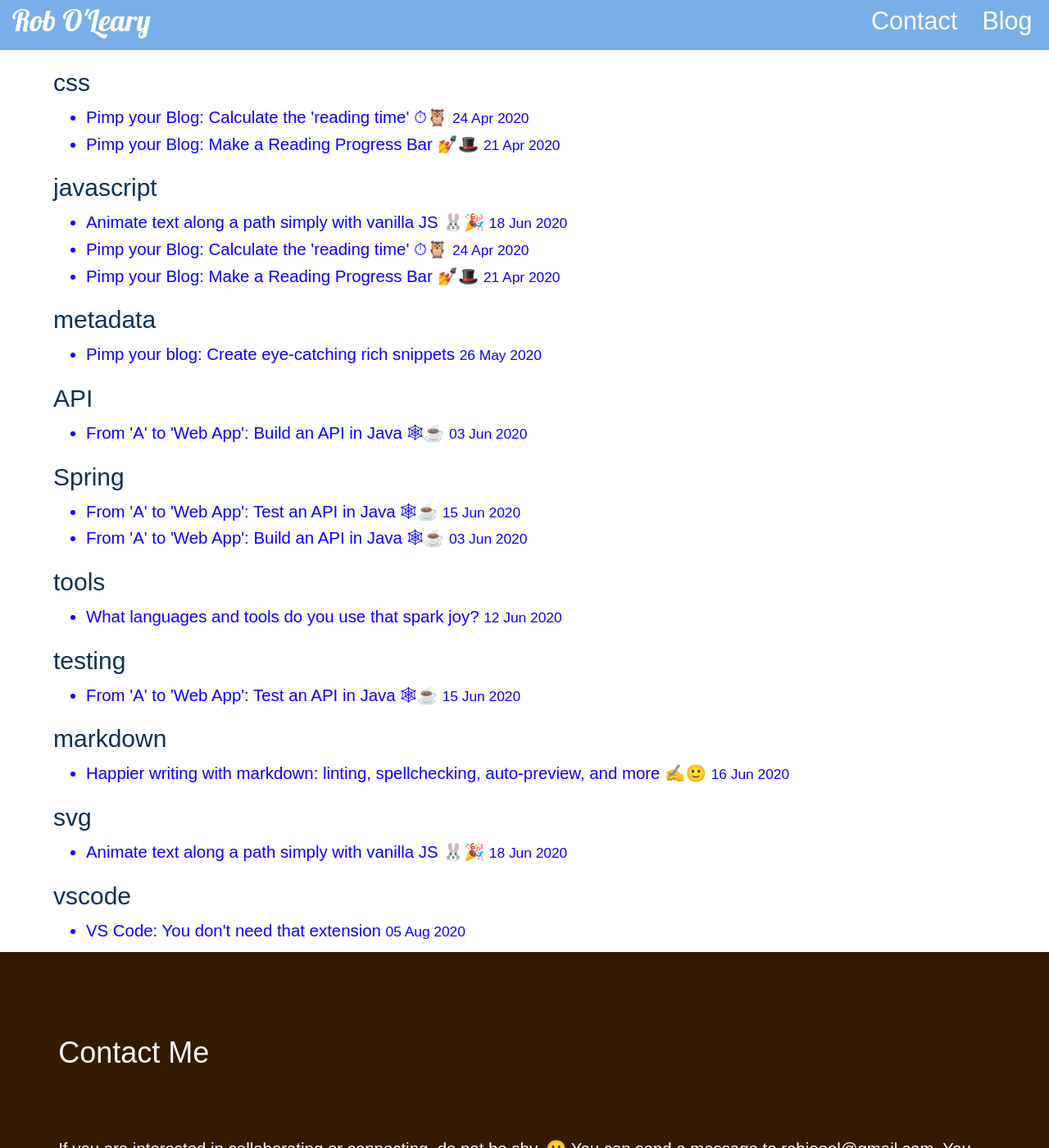
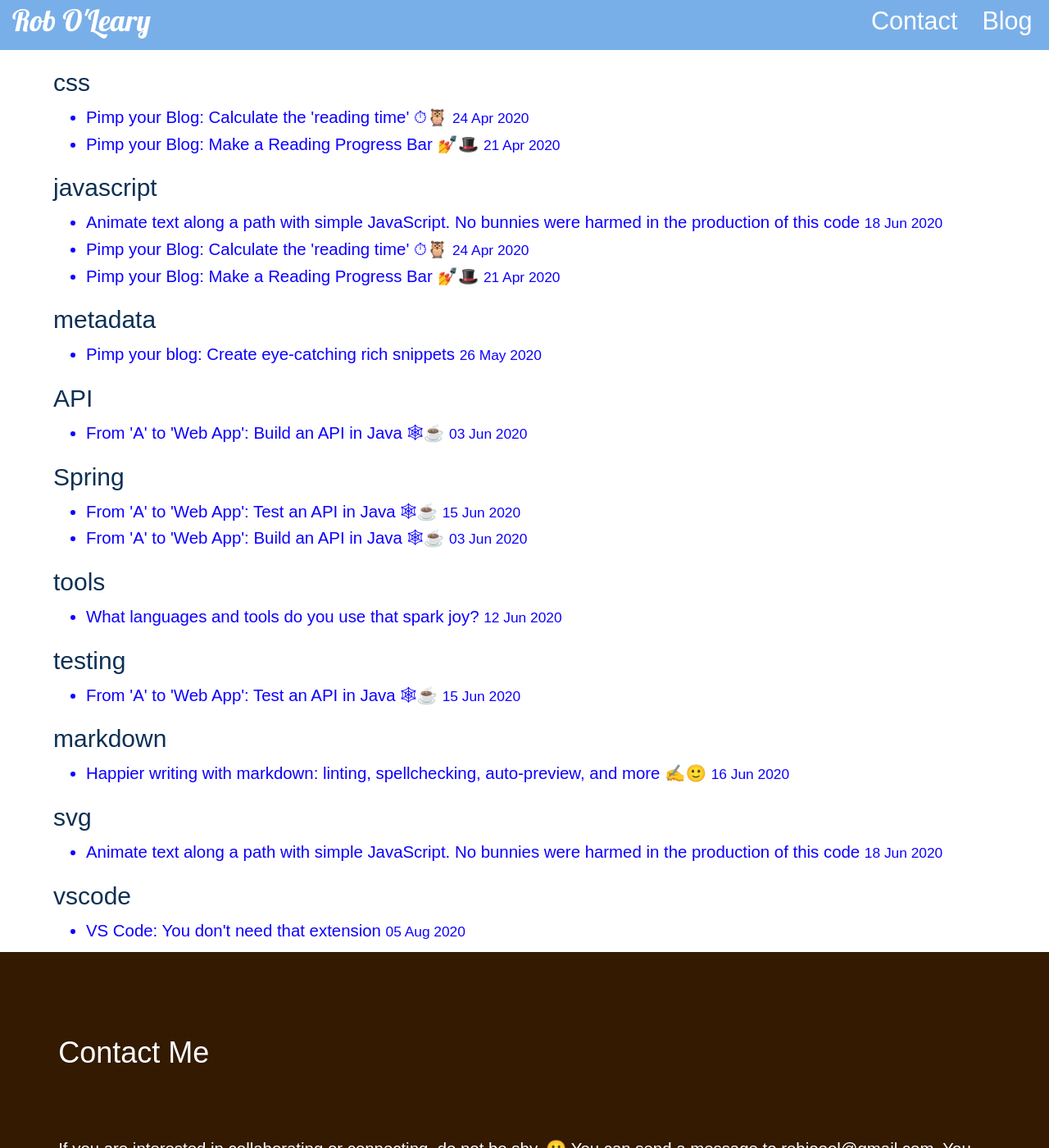
Before and after one commit to robole/robole.github.io, a Jekyll site: the page built from _pages/blog_tags.html, in a window 1280 px wide and 1400 px high, scrolled down 3351 px. Shown: the whole window at 82% size. Built offline with Jekyll 4.4.1, drawn with Linux system fonts in a browser that asks for light colours; nearby versions of some CDN libraries.

Commit message:
Update animate textpath blog

```diff
--- a/_posts/2020-06-18-textpath.md
+++ b/_posts/2020-06-18-textpath.md
@@ -1,6 +1,6 @@
 ---
 layout: post
-title: "Animate text along a path simply with vanilla JS 🐰🎉"
+title: "Animate text along a path with simple JavaScript. No bunnies were harmed in the production of this code "
 description: "Animate text along a path using SVG's textPath element. You can create some fun effects with this!"
 category: javascript
 image: /assets/img/blog/2020-06-18-textpath/banner.jpg
@@ -9,15 +9,12 @@ published: true
 ---
 
 <figure>
-<img src="/assets/img/blog/2020-06-18-textpath/banner.jpg" style="display:block;width:100%;max-width:1920px;" alt="leaping man in rabbit costume"/>
-<figcaption>Photo by NeONBRAND on Unsplash</figcaption>
+<img src="/assets/img/blog/2020-06-18-textpath/banner.jpg" style="display:block;width:100%;max-width:1905px;" alt="leaping man in rabbit costume"/>
+<figcaption><span>Photo by <a href="https://unsplash.com/@lauradewilde97?utm_source=unsplash&amp;utm_medium=referral&amp;utm_content=creditCopyText">Laura Dewilde</a> on <a href="https://unsplash.com/s/photos/bunny?utm_source=unsplash&amp;utm_medium=referral&amp;utm_content=creditCopyText">Unsplash</a></span></figcaption>
 </figure>
 <br>
+<p>This is a short interactive tutorial. It is best viewed in <a href="https://codepen.io/robjoeol/full/pogEXXK">Full Page Mode on Codepen</a>.</p>
 <iframe height="618" style="width: 100%;" scrolling="no" title="Animate textPath" src="https://codepen.io/robjoeol/embed/pogEXXK?height=618&theme-id=light&default-tab=result" frameborder="no" allowtransparency="true" allowfullscreen="true">
   See the Pen <a href='https://codepen.io/robjoeol/pen/pogEXXK'>Animate textPath</a> by Rob
   (<a href='https://codepen.io/robjoeol'>@robjoeol</a>) on <a href='https://codepen.io'>CodePen</a>.
 </iframe>
-
-The @keyframers did a 5-minute tutorial on the same topic if you would prefer to follow along with a live example.
-
-<iframe id="video" style="width: 100%;max-width:640px;" height="500" src="https://www.youtube-nocookie.com/embed/Tae96ze3xwY" frameborder="0" allow="accelerometer; autoplay; encrypted-media; gyroscope; picture-in-picture" allowfullscreen></iframe>
```
Also changed, not shown: assets/img/blog/2020-06-18-textpath/banner.jpg.
